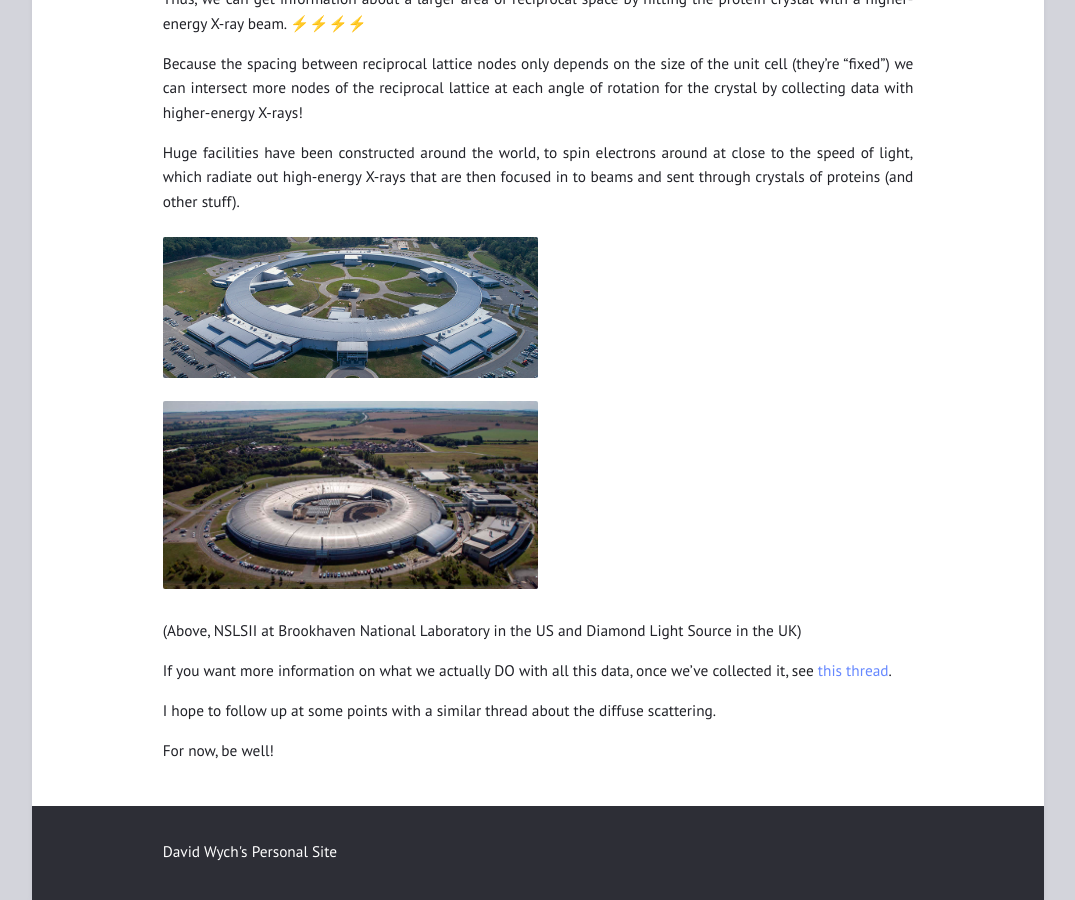
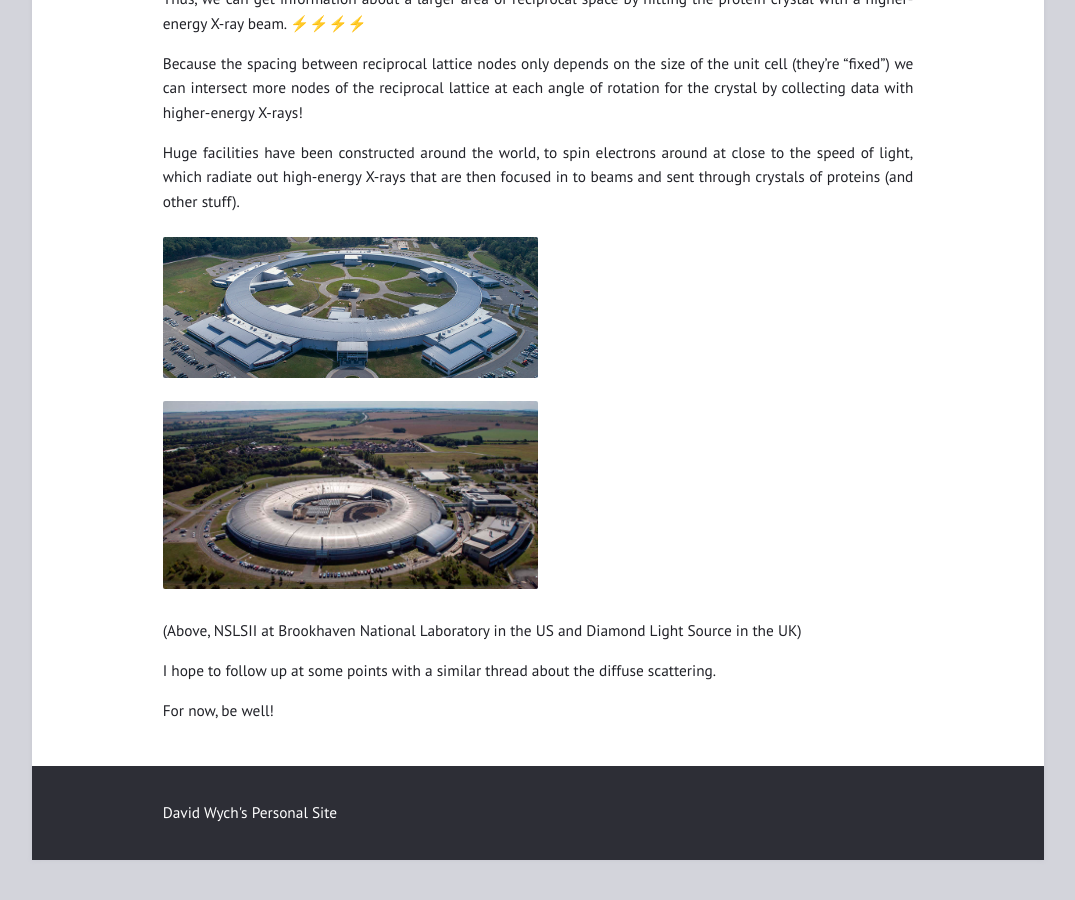
Before and after one commit to davidwych/davidwych.github.io, a Jekyll site: the page built from blog/_posts/2022-07-03-intro-cryst-3.md, in a window 1280 px wide and 900 px high, scrolled down 8440 px. Shown: the whole window, without its empty margins (102-1177 px from the left). Built offline with Jekyll 4.4.1, drawn with Linux system fonts in a browser that asks for light colours; after the commit the page ends 9300 px from its top, so only the background shows below that.

Commit message:
blog updates

```diff
--- a/blog/_posts/2022-07-03-intro-cryst-3.md
+++ b/blog/_posts/2022-07-03-intro-cryst-3.md
@@ -221,8 +221,6 @@ Huge facilities have been constructed around the world, to spin electrons around
 
 (Above, NSLSII at Brookhaven National Laboratory in the US and Diamond Light Source in the UK)
 
-If you want more information on what we actually DO with all this data, once we've collected it, see [this thread](https://twitter.com/dcwych/status/1431668253466644483?s=20&t=t_RlupHS_wRSafB28TxvXw).
-
 I hope to follow up at some points with a similar thread about the diffuse scattering.
 
 For now, be well!
```
Also changed, not shown: blog/_posts/2022-06-17-intro-cryst-2.md (+5 -1 lines).
